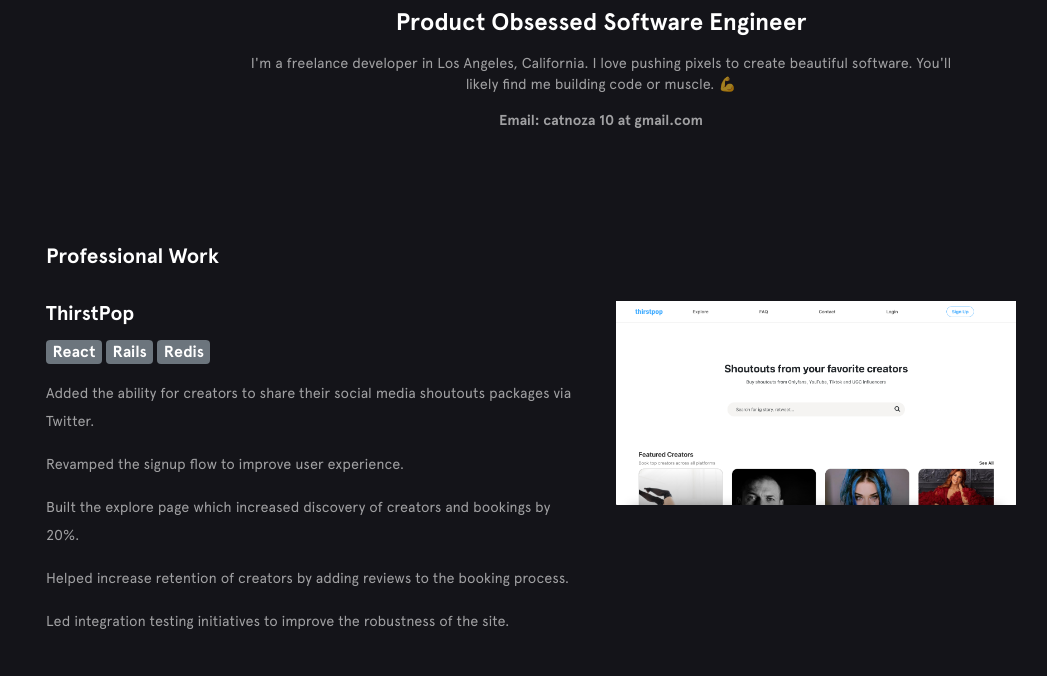
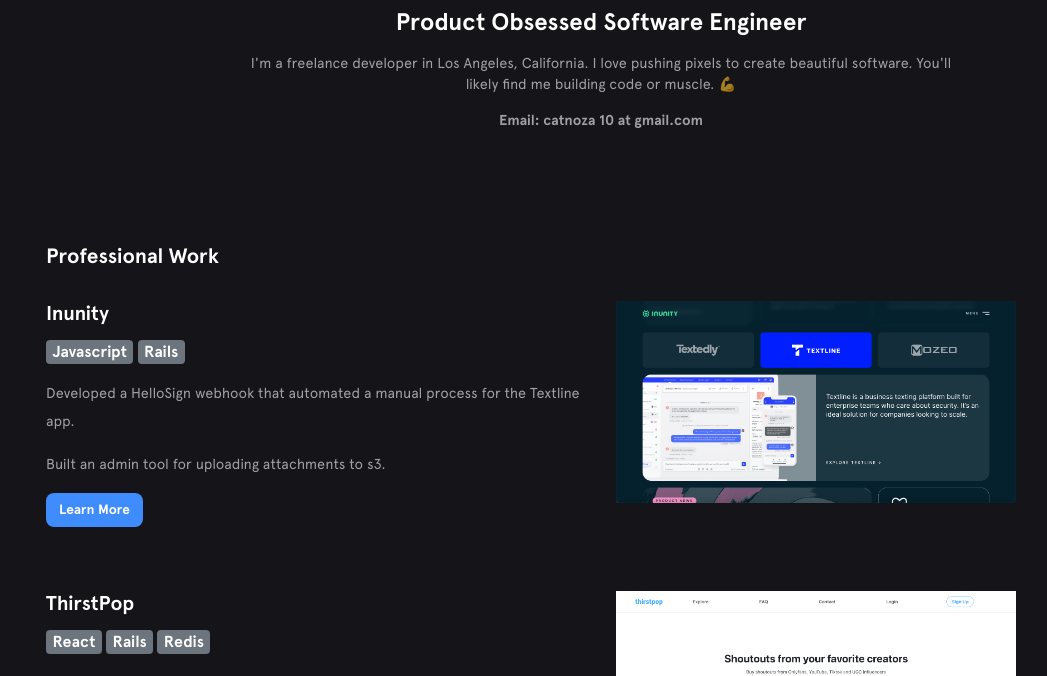
Before and after one commit to cachelina/cachelina-portfolio.io, a plain HTML site: page index.html in a window 1280 px wide. Shown: the part 422-1098 px from the top of the page, without its empty margins (39-1086 px from the left). Drawn offline with nearby package versions, Linux system fonts and the light colour scheme.

Commit message:
chore: add inunity to professional section

```diff
--- a/index.html
+++ b/index.html
@@ -63,6 +63,28 @@
           </div>
         </div>
       </div>
+
+    <div class="section project">
+      <div class="row align-self-center">
+        <div class="col-sm-12 col-md-6 order-last order-md-first">
+          <div class="title">
+            <h1 class='mt-s'>Inunity</h1>
+            <div class="services">
+              <span class="badge badge-secondary web-development">Javascript</span>
+              <span class="badge badge-secondary web-development">Rails</span>
+            </div>
+            <p>Developed a HelloSign webhook that automated a manual process for the Textline app.</p>
+            <p>Built an admin tool for uploading attachments to s3.</p>
+            <a href="https://www.inunity.com/" target="_blank" class="btn blue">Learn More</a>
+          </div>
+        </div>
+        <div class="col-sm-12 col-md-6">
+          <div class="product-image d-flex">
+            <img src="img/inunity.png" alt="Inunity">
+          </div>
+        </div>
+      </div>
+    </div>
 
     <div class="section project">
       <div class="row align-self-center">
```
Also changed, not shown: img/inunity.png (added).
